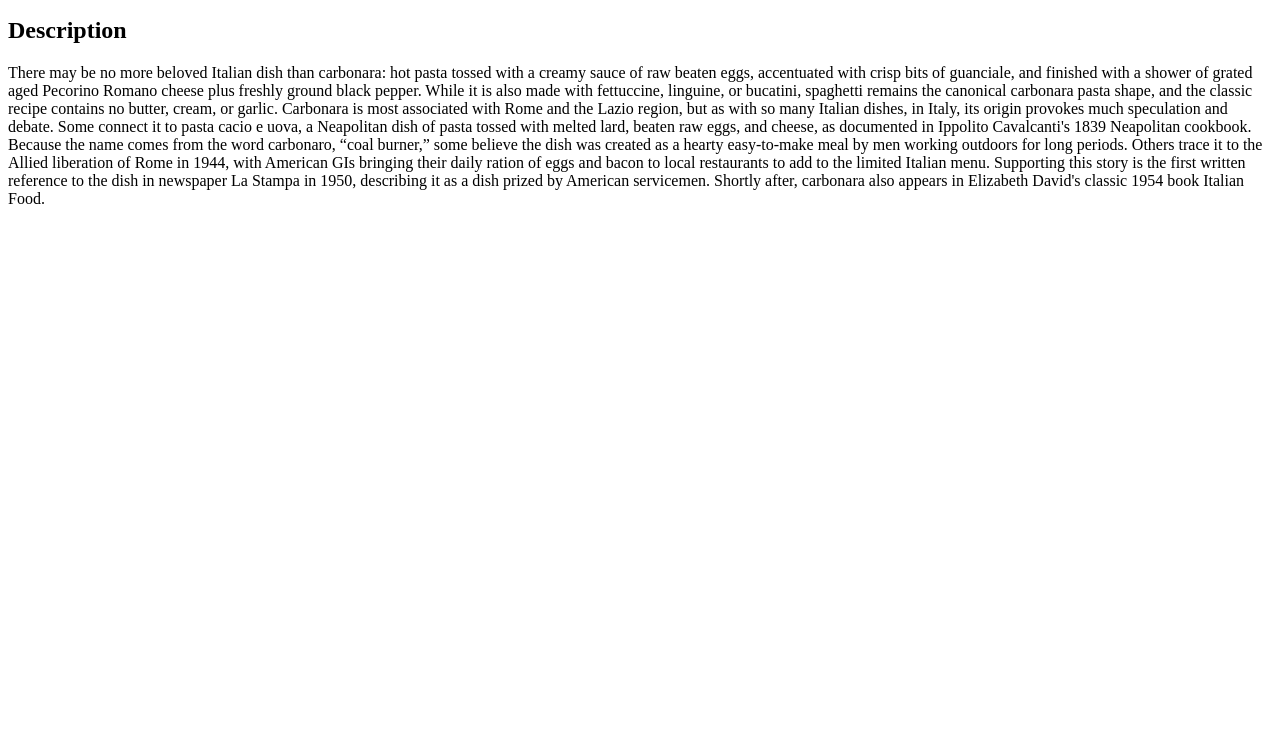
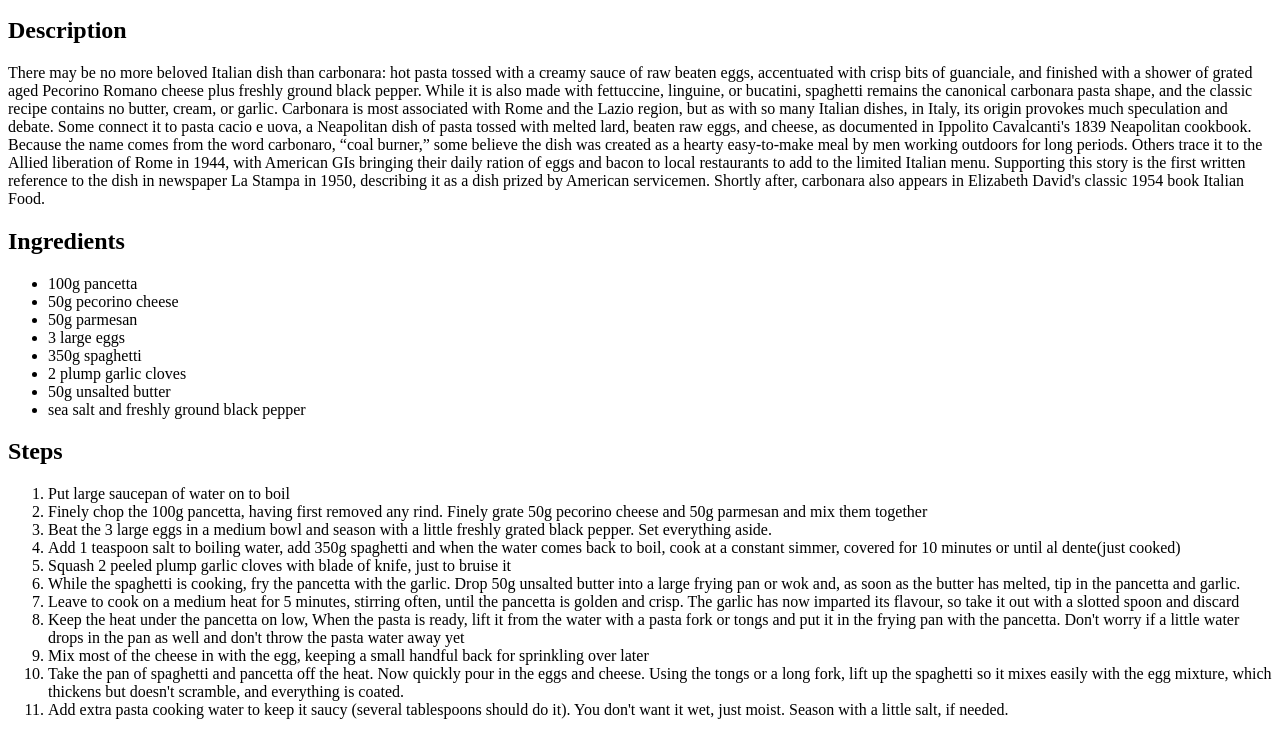
Before and after one commit to chan0047/odin-recipes, a plain HTML site: page recipes/spaghetticarbonara.html in a window 1280 px wide. Shown: the part 101-836 px from the top of the page. Before the commit the page ends 800 px from the top, so only its background shows below. Drawn offline with Linux system fonts and the light colour scheme.

Commit message:
Add ordered list of steps for recipe 2

```diff
--- a/recipes/spaghetticarbonara.html
+++ b/recipes/spaghetticarbonara.html
@@ -23,6 +23,51 @@
             eggs and bacon to local restaurants to add to the limited Italian menu. Supporting this story is the first written reference to the dish in newspaper La Stampa in 1950, describing it as a
             dish prized by American servicemen. Shortly after, carbonara also appears in Elizabeth David's classic 1954 book Italian Food.</p>
 
+    <h2>Ingredients</h2>
+    <ul>
+        <li>100g pancetta</li>
+        <li>50g pecorino cheese</li>
+        <li>50g parmesan</li>
+        <li>3 large eggs</li>
+        <li>350g spaghetti</li>
+        <li>2 plump garlic cloves</li>
+        <li>50g unsalted butter</li>
+        <li>sea salt and freshly ground black pepper</li>
+    </ul>
+
+
+    <h2>Steps</h2>
+    <ol>
+        <li>Put large saucepan of water on to boil</li>
+        <li>Finely chop the 100g pancetta, having first removed any rind.
+            Finely grate 50g pecorino cheese and 50g parmesan and mix them together
+        </li>
+        <li> Beat the 3 large eggs in a medium bowl and season with a little freshly grated
+            black pepper. Set everything aside.
+        </li>
+        <li>Add 1 teaspoon salt to boiling water, add 350g spaghetti and when the water comes back to boil,
+            cook at a constant simmer, covered for 10 minutes or until al dente(just cooked)
+        </li>
+        <li>Squash 2 peeled plump garlic cloves with blade of knife, just to bruise it</li>
+        <li>While the spaghetti is cooking, fry the pancetta with the garlic. Drop 50g unsalted butter into a large frying pan
+            or wok and, as soon as the butter has melted, tip in the pancetta and garlic.
+        </li>
+        <li>Leave to cook on a medium heat for 5 minutes, stirring often, until the pancetta is golden and crisp.
+            The garlic has now imparted its flavour, so take it out with a slotted spoon and discard
+        </li>
+        <li>Keep the heat under the pancetta on low, When the pasta is ready,
+            lift it from the water with a pasta fork or tongs and put it in the frying pan with the pancetta.
+            Don't worry if a little water drops in the pan as well and don't throw the pasta water away yet</li>
+        <li> Mix most of the cheese in with the egg, keeping a small handful back for sprinkling over later</li>
+        <li>Take the pan of spaghetti and pancetta off the heat. Now quickly pour in the eggs and cheese.
+            Using the tongs or a long fork, lift up the spaghetti so it mixes easily with the egg mixture, which thickens but doesn't scramble,
+            and everything is coated.</li>
+        <li>Add extra pasta cooking water to keep it saucy (several tablespoons should do it).
+            You don't want it wet, just moist. Season with a little salt, if needed.</li>
+        </ol>
+
+
+
 
 
 
```
